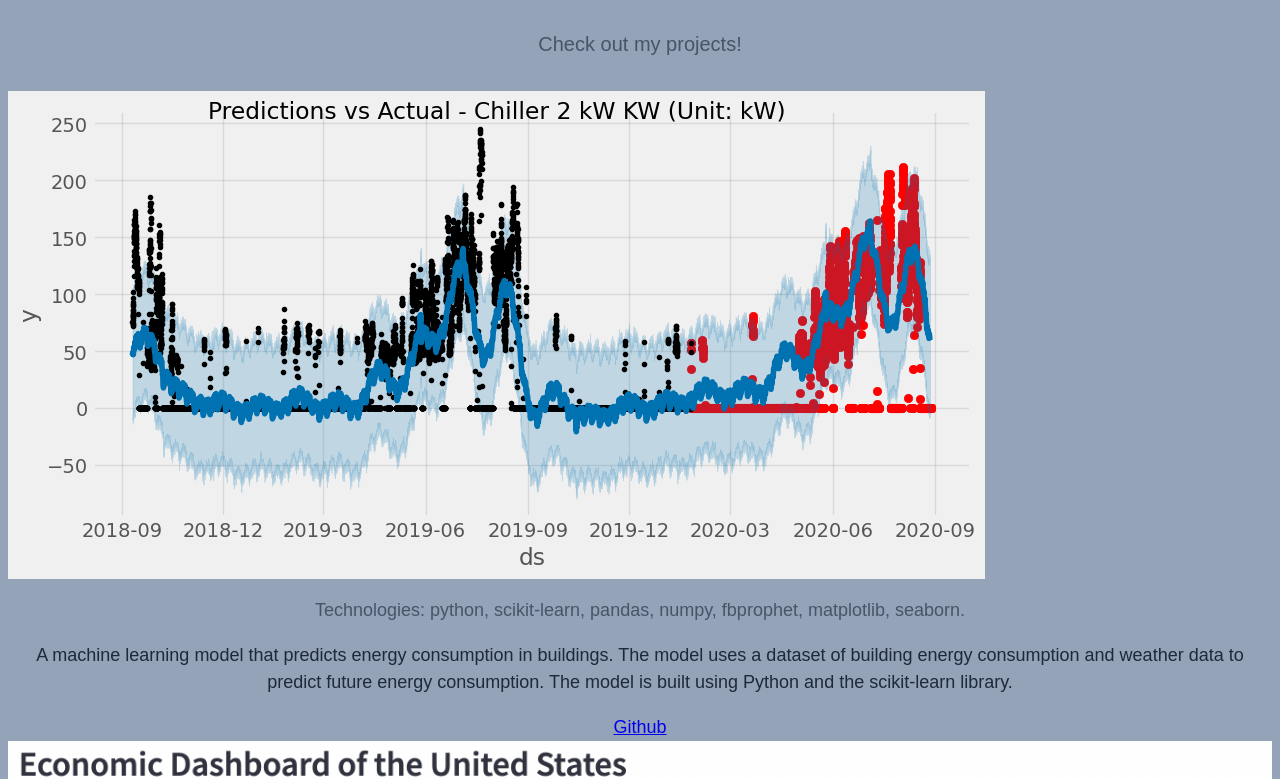
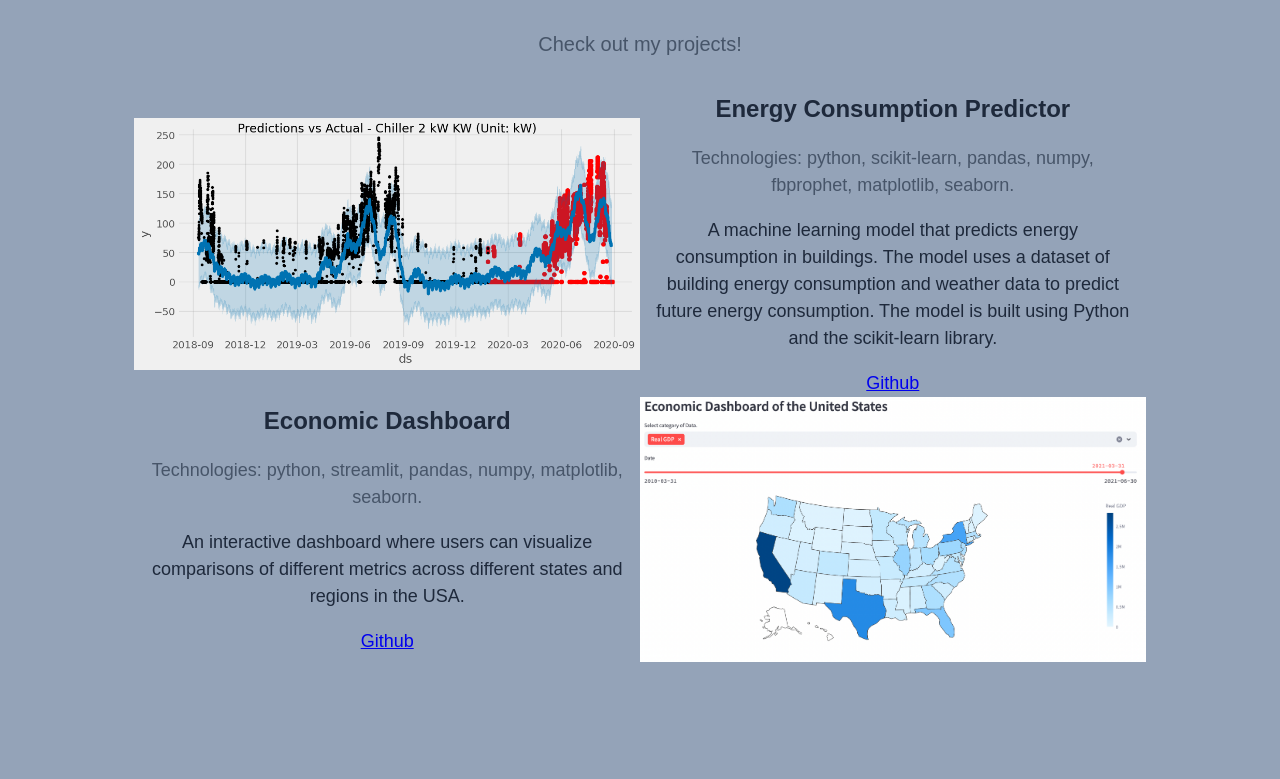
Before and after one commit to EdgarSantamaria/PortfolioWebsite, a website built with Vite: page index.html in a window 1280 px wide. Shown: the part 1675-2454 px from the top of the page. After the commit the page ends 2400 px from the top, so only its background shows below. Built offline with nearby package versions, Linux system fonts and the light colour scheme.

Commit message:
Update index.html

```diff
--- a/index.html
+++ b/index.html
@@ -66,34 +66,39 @@
       <section class = "work section" id = "projects">
         <h2 class = "work__title">Projects</h2>
         <p class = "work__description">Check out my projects!</p>
+        <div class = "work__container">
           <!-- Project 1 -->
           <h3 class="work__project-title">Energy Consumption Predictor</h3>
-        <div class = "work__image-wrapper">
+          <div class = "work__image-wrapper work__image1">
             <img src = "./energy.png"/>
           </div>
           <div class = "work__project">
+            <h3 class = "work__project-subtitle">Energy Consumption Predictor</h3>
             <p class = "work__project-description1">
               Technologies: python, scikit-learn, pandas, numpy, fbprophet, matplotlib, seaborn.
             </p>
             <p class="work__project-description2">
               A machine learning model that predicts energy consumption in buildings. The model uses a dataset of building energy consumption and weather data to predict future energy consumption. The model is built using Python and the scikit-learn library.
             </p>
+            <a class="btn work__project-btn" href="https://github.com/EdgarSantamaria/EnergyUsagePredictor" target="_blank">Github</a>
           </div>
-        <a class="btn work__project-btn" href="https://github.com/EdgarSantamaria/EnergyUsagePredictor" target="_blank">Github</a>
           <!-- Project 2 -->
           <h3 class="work__project-title">Economic Dashboard</h3>
-        <div class = "work__image-wrapper">
+          <div class = "work__image-wrapper work__image2">
             <img src = "./economic.png"/>
           </div>
           <div class = "work__project">
+            <h3 class = "work__project-subtitle">Economic Dashboard</h3>
             <p class = "work__project-description1">
               Technologies: python, streamlit, pandas, numpy, matplotlib, seaborn.
             </p>
             <p class="work__project-description2">
               An interactive dashboard where users can visualize comparisons of different metrics across different states and regions in the USA.
             </p>
+            <a class="btn work__project-btn" href="https://github.com/EdgarSantamaria/economicDashboard" target="_blank">Github</a>
           </div>
-        <a class="btn work__project-btn" href="https://github.com/EdgarSantamaria/economicDashboard" target="_blank">Github</a>
+        </div>
+
       </section>
     </main>
 
```
Lines whose indentation alone changed are shown as unchanged.
